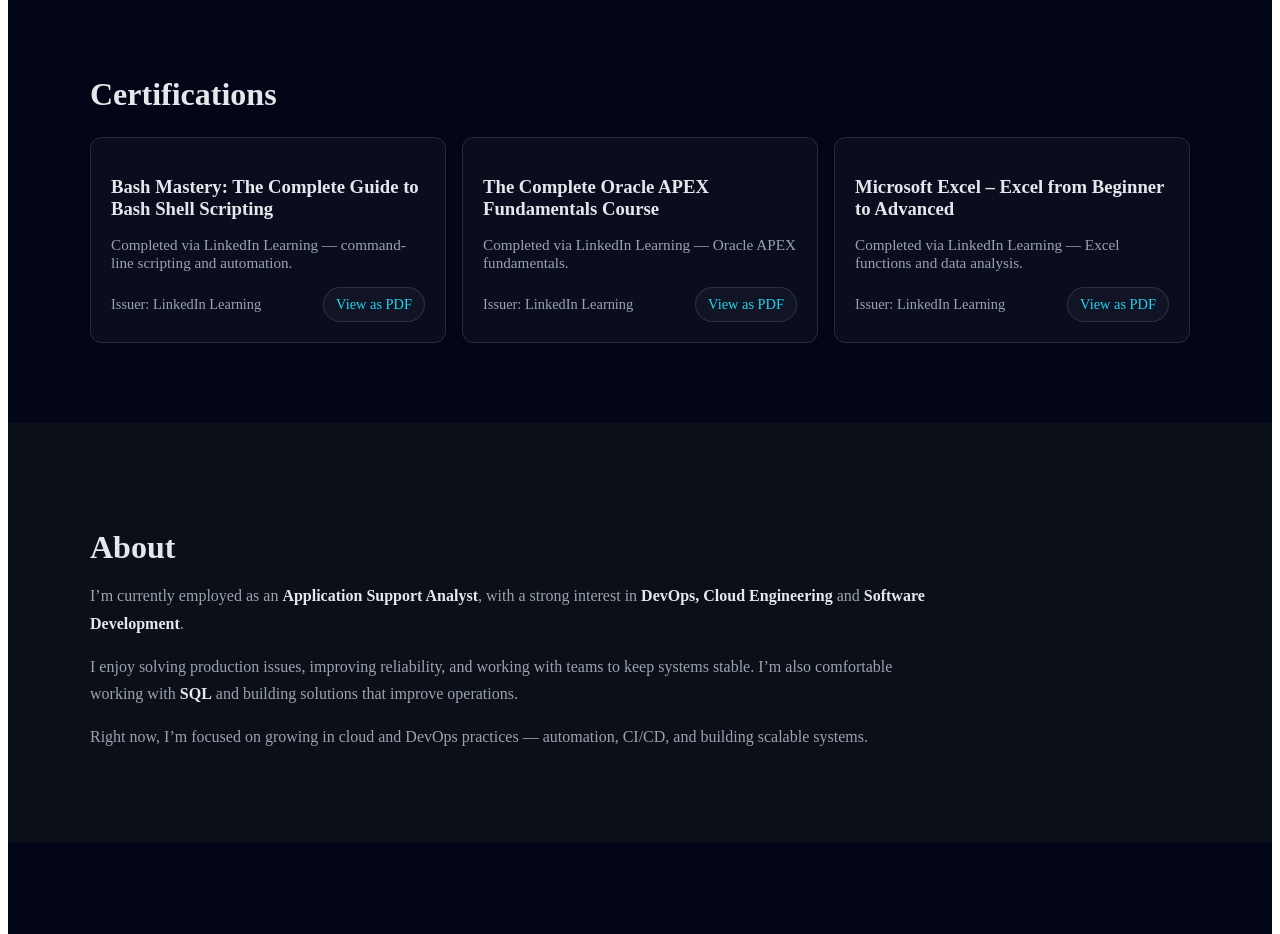
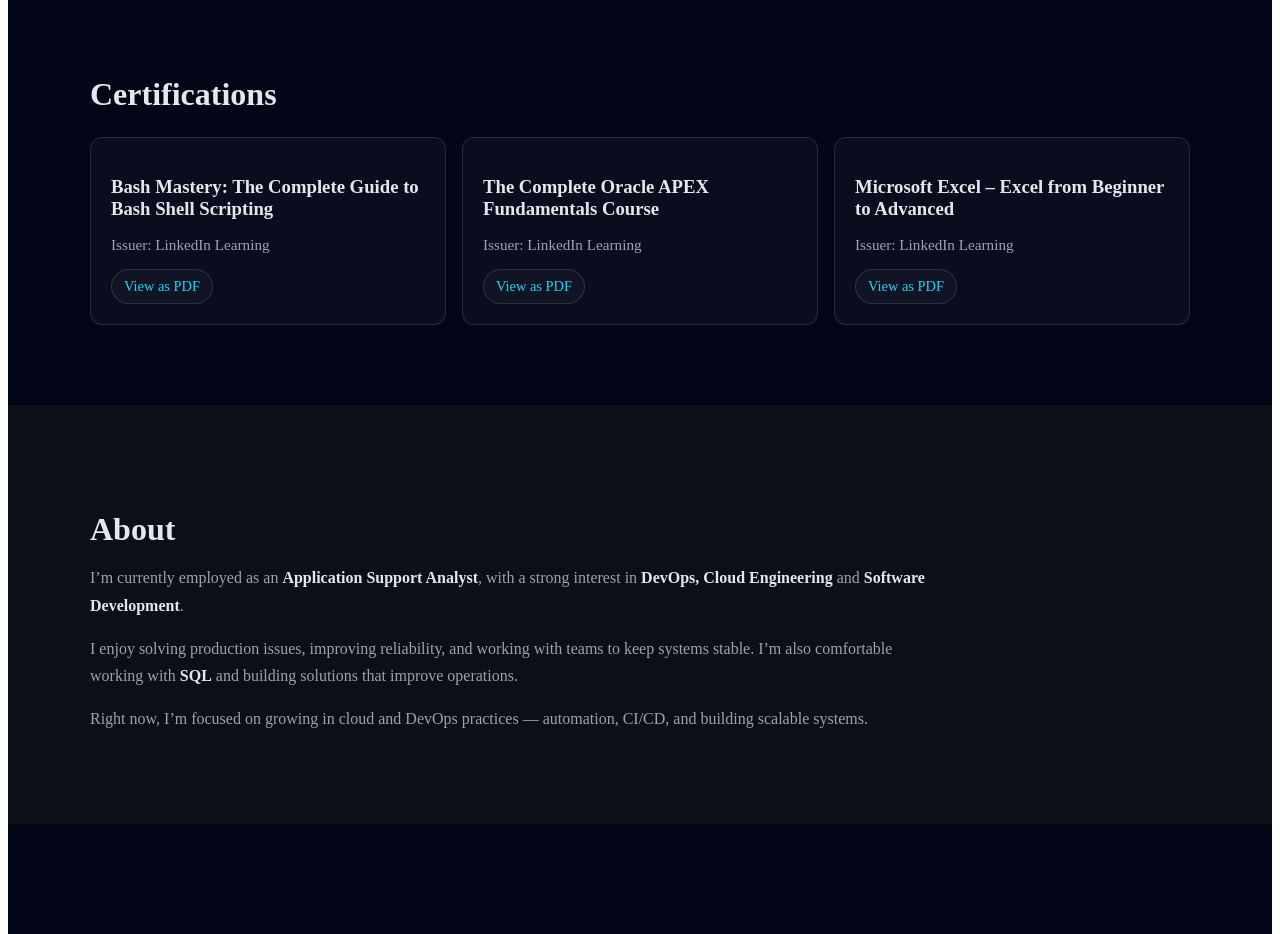
Before and after one commit to Nkany1/portfolio-v2, a Next.js app: page / in a window 1280 px wide. Shown: the part 1140-2074 px from the top of the page. Built offline with nearby package versions, Linux system fonts and the light colour scheme.

Commit message:
refactor: render certifications using map

```diff
--- a/src/components/sections/Certifications.tsx
+++ b/src/components/sections/Certifications.tsx
@@ -1,3 +1,24 @@
+
+
+const certifications = [
+  {
+    title: "Bash Mastery: The Complete Guide to Bash Shell Scripting",
+    issuer: "LinkedIn Learning",
+    pdf: "/certs/Bash_nkanyiso.pdf",
+  },
+  {
+    title: "The Complete Oracle APEX Fundamentals Course",
+    issuer: "LinkedIn Learning",
+    pdf: "/certs/oracle_apex_Nkanyiso.pdf",
+  },
+  {
+    title: "Microsoft Excel – Excel from Beginner to Advanced",
+    issuer: "LinkedIn Learning",
+    pdf: "/certs/Excel_nkanyiso.pdf",
+  },
+];
+
+
 export default function Certifications() {
   return (
     <section id="certifications" className="certs">
@@ -5,56 +26,21 @@ export default function Certifications() {
         <h2>Certifications</h2>
 
         <div className="certs__list">
-          <div className="cert-card">
-            <h3>Bash Mastery: The Complete Guide to Bash Shell Scripting</h3>
-            <p>Completed via LinkedIn Learning — command-line scripting and automation.</p>
+          {certifications.map((cert) => (
+            <div className="cert-card" key={cert.title}>
+              <h3>{cert.title}</h3>
+              <p>Issuer: {cert.issuer}</p>
 
-            <div className="cert-actions">
-              <span className="cert-issuer">Issuer: LinkedIn Learning</span>
               <a
                 className="cert-pdf"
-                href="/certs/bash_nkanyiso.pdf"
+                href={cert.pdf}
                 target="_blank"
                 rel="noreferrer"
               >
                 View as PDF
               </a>
             </div>
-          </div>
-
-          <div className="cert-card">
-            <h3>The Complete Oracle APEX Fundamentals Course</h3>
-            <p>Completed via LinkedIn Learning — Oracle APEX fundamentals.</p>
-
-            <div className="cert-actions">
-              <span className="cert-issuer">Issuer: LinkedIn Learning</span>
-              <a
-                className="cert-pdf"
-                href="/certs/oracle_apex_Nkanyiso.pdf"
-                target="_blank"
-                rel="noreferrer"
-              >
-                View as PDF
-              </a>
-            </div>
-          </div>
-
-          <div className="cert-card">
-            <h3>Microsoft Excel – Excel from Beginner to Advanced</h3>
-            <p>Completed via LinkedIn Learning — Excel functions and data analysis.</p>
-
-            <div className="cert-actions">
-              <span className="cert-issuer">Issuer: LinkedIn Learning</span>
-              <a
-                className="cert-pdf"
-                href="/certs/Excel_nkanyiso.pdf"
-                target="_blank"
-                rel="noreferrer"
-              >
-                View as PDF
-              </a>
-            </div>
-          </div>
+          ))}
         </div>
       </div>
     </section>
```
